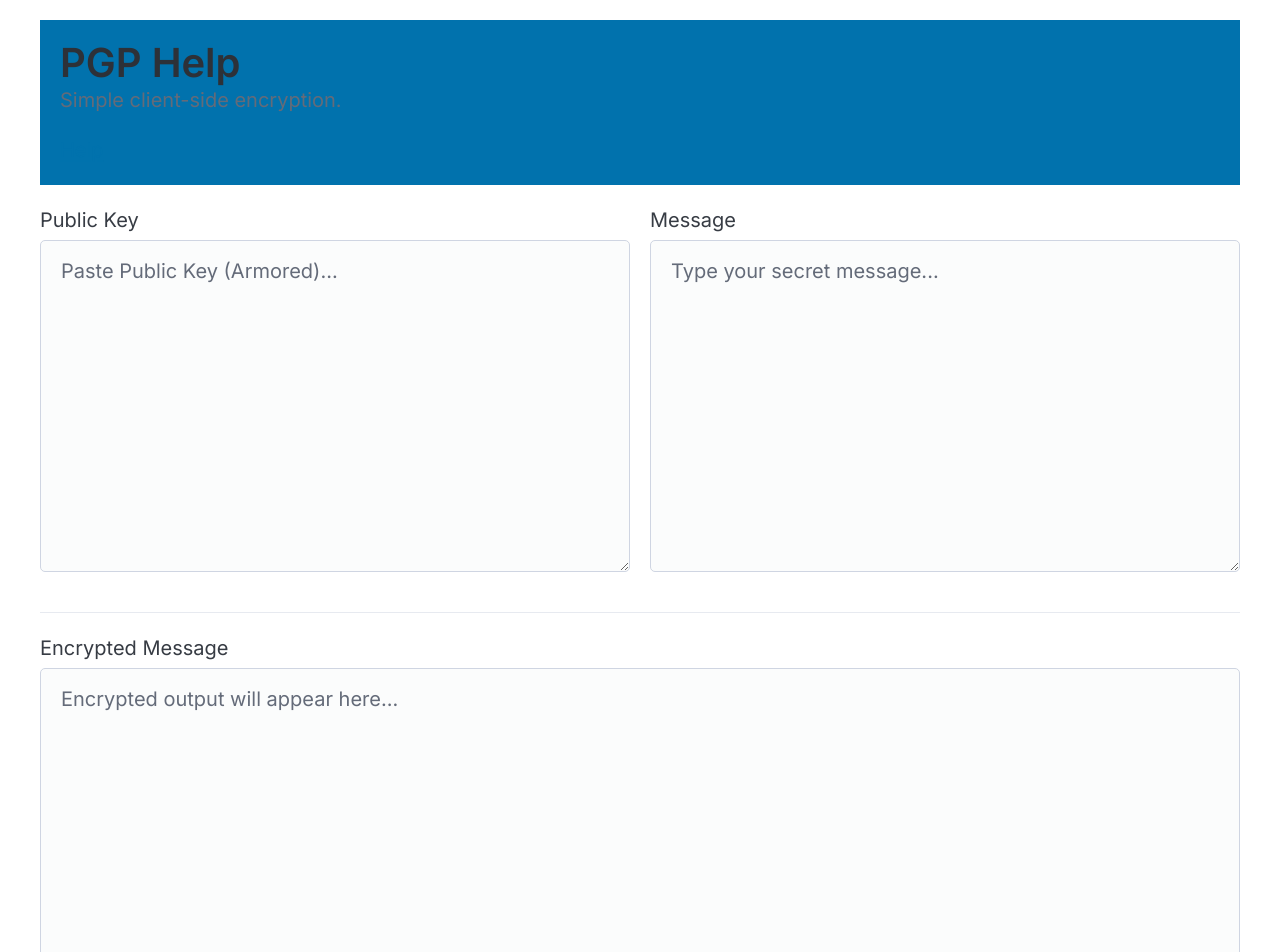
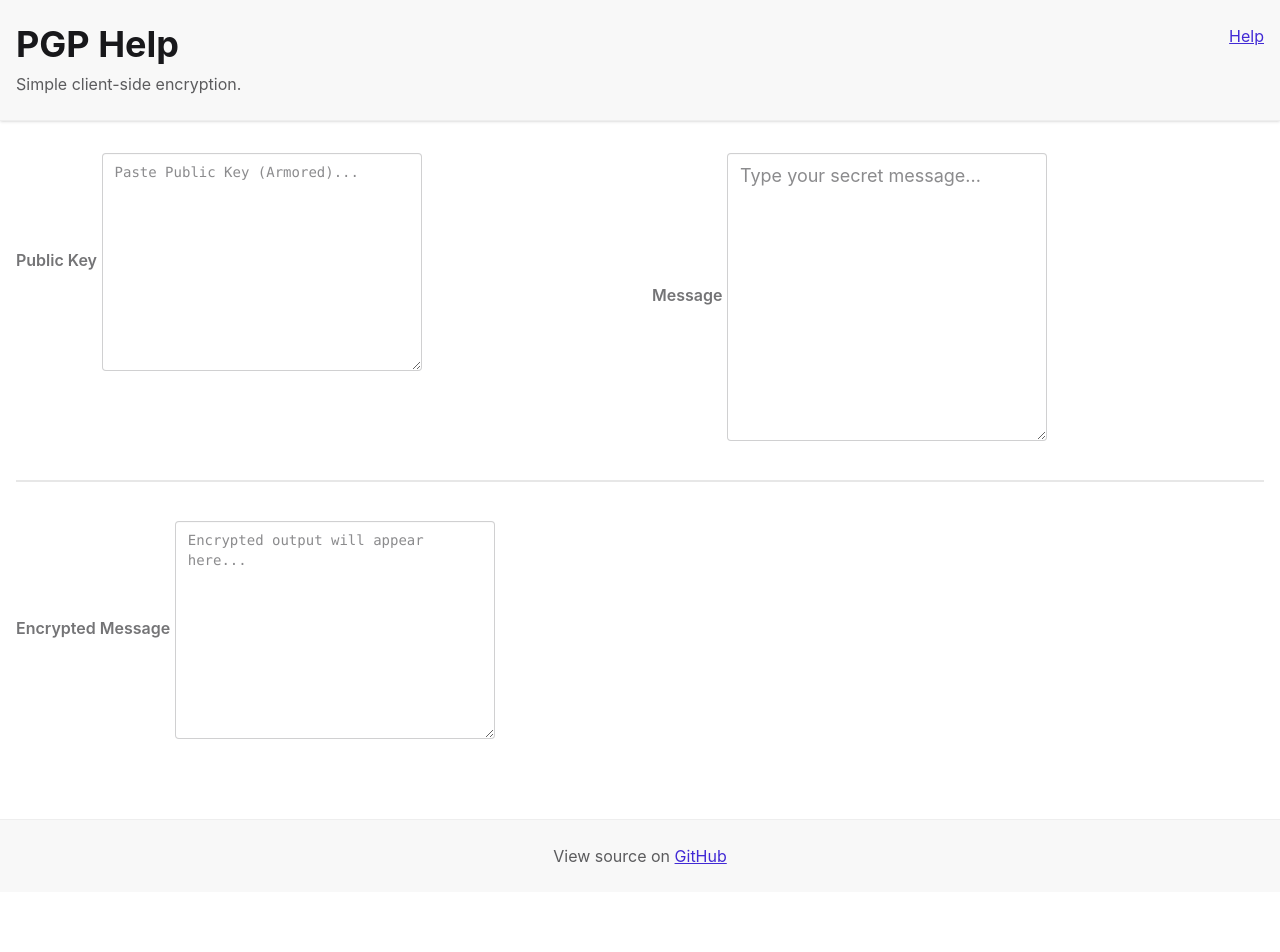
Before and after one commit to pgp-help/pgp.help, a Svelte app: page / in a window 1280 px wide. Shown: the top 952 px of the page. After the commit the page ends 892 px from the top, so only its background shows below. Built offline with nearby package versions, Linux system fonts and the light colour scheme.

Commit message:
Daisy migration

```diff
--- a/package.json
+++ b/package.json
@@ -15,10 +15,13 @@
 	"devDependencies": {
 		"@eslint/js": "^9.39.2",
 		"@sveltejs/vite-plugin-svelte": "^6.2.1",
+		"@tailwindcss/postcss": "^4.1.18",
 		"@testing-library/jest-dom": "^6.9.1",
 		"@testing-library/svelte": "^5.3.1",
 		"@testing-library/user-event": "^14.6.1",
 		"@types/openpgp": "^4.4.22",
+		"autoprefixer": "^10.4.23",
+		"daisyui": "^5.5.14",
 		"eslint": "^9.39.2",
 		"eslint-config-prettier": "^10.1.8",
 		"eslint-plugin-svelte": "^3.13.1",
@@ -26,6 +29,7 @@
 		"happy-dom": "^20.0.11",
 		"husky": "^9.1.7",
 		"lint-staged": "^16.2.7",
+		"postcss": "^8.5.6",
 		"prettier": "^3.7.4",
 		"prettier-plugin-svelte": "^3.4.1",
 		"svelte": "^5.43.8",
@@ -36,7 +40,6 @@
 		"vite": "npm:rolldown-vite@7.2.5"
 	},
 	"dependencies": {
-		"@picocss/pico": "^2.1.1",
 		"openpgp": "^6.3.0"
 	}
 }
--- /dev/null
+++ b/postcss.config.js
@@ -0,0 +1,5 @@
+export default {
+	plugins: {
+		'@tailwindcss/postcss': {}
+	}
+};
--- a/src/App.svelte
+++ b/src/App.svelte
@@ -27,32 +27,40 @@
 </script>
 
 <Layout>
-	<div class="grid">
-		<div>
-			<label for="key">
-				Public Key
-				<textarea id="key" bind:value={key} placeholder="Paste Public Key (Armored)..." rows="10"
-				></textarea>
+	<div class="grid grid-cols-1 lg:grid-cols-2 gap-6">
+		<div class="form-control">
+			<label class="label" for="key">
+				<span class="label-text font-semibold">Public Key</span>
 			</label>
+			<textarea
+				id="key"
+				bind:value={key}
+				placeholder="Paste Public Key (Armored)..."
+				rows="10"
+				class="textarea textarea-bordered textarea-lg font-mono text-sm"
+			></textarea>
 		</div>
 
-		<div>
-			<label for="message">
-				Message
-				<textarea
-					id="message"
-					bind:value={message}
-					placeholder="Type your secret message..."
-					rows="10"
-				></textarea>
+		<div class="form-control">
+			<label class="label" for="message">
+				<span class="label-text font-semibold">Message</span>
 			</label>
+			<textarea
+				id="message"
+				bind:value={message}
+				placeholder="Type your secret message..."
+				rows="10"
+				class="textarea textarea-bordered textarea-lg"
+			></textarea>
 		</div>
 	</div>
 
-	<hr />
+	<div class="divider my-8"></div>
 
-	<label for="output">
-		Encrypted Message
+	<div class="form-control">
+		<label class="label" for="output">
+			<span class="label-text font-semibold">Encrypted Message</span>
+		</label>
 		<textarea
 			id="output"
 			value={output}
@@ -60,6 +68,13 @@
 			placeholder="Encrypted output will appear here..."
 			rows="10"
 			aria-busy={isEncrypting}
+			class="textarea textarea-bordered textarea-lg font-mono text-sm"
 		></textarea>
-	</label>
+		{#if isEncrypting}
+			<div class="mt-4 flex items-center gap-2">
+				<span class="loading loading-spinner loading-sm"></span>
+				<span class="text-sm text-base-content/70">Encrypting...</span>
+			</div>
+		{/if}
+	</div>
 </Layout>
--- a/src/Layout.svelte
+++ b/src/Layout.svelte
@@ -1,23 +1,34 @@
-<main class="container">
-	<header>
-		<hgroup>
-			<h1>PGP Help</h1>
-			<p>Simple client-side encryption.</p>
-		</hgroup>
+<div class="min-h-screen flex flex-col bg-base-100">
+	<header class="bg-base-200 border-b border-base-300 shadow-sm">
+		<div class="container mx-auto px-4 py-6">
+			<div class="flex justify-between items-start">
+				<div>
+					<h1 class="text-4xl font-bold text-base-content">PGP Help</h1>
+					<p class="text-base-content/70 mt-2">Simple client-side encryption.</p>
+				</div>
 				<nav>
-			<a href="https://pgp.help" target="_blank" rel="noopener">Help</a>
+					<a href="https://pgp.help" target="_blank" rel="noopener" class="link link-primary">
+						Help
+					</a>
 				</nav>
+			</div>
+		</div>
 	</header>
 
+	<main class="flex-1 container mx-auto px-4 py-8">
 		<slot />
+	</main>
 
-	<footer>
+	<footer class="bg-base-200 border-t border-base-300 mt-12">
+		<div class="container mx-auto px-4 py-6 text-center text-base-content/70">
 			<p>
 				View source on <a
 					href="https://github.com/yourusername/pgp-svelte-wsl"
 					target="_blank"
-				rel="noopener">GitHub</a
+					rel="noopener"
+					class="link link-primary">GitHub</a
 				>
 			</p>
+		</div>
 	</footer>
-</main>
+</div>
--- a/src/app.css
+++ b/src/app.css
@@ -1,26 +1,10 @@
-/* Custom styles to override Pico if necessary */
-:root {
-	--pico-font-family: 'Inter', sans-serif;
-	--pico-primary: #25ebe1;
-	--pico-background-color: #f8f9fa;
-	--pico-color: #212529;
+@import 'tailwindcss';
+@plugin "daisyui" {
+	themes:
+		light --default,
+		dark --prefersdark,
+		cupcake,
+		dracula,
+		nord,
+		cyberpunk;
 }
-
-header {
-	background-color: var(--pico-primary-background);
-	padding: 1rem;
-	border-bottom: 1px solid var(--pico-border-color);
-	margin-bottom: 1rem;
-}
-
-footer {
-	background-color: var(--pico-muted-background);
-	padding: 1rem;
-	border-top: 1px solid var(--pico-border-color);
-	margin-top: 1rem;
-	text-align: center;
-}
-
-main {
-	padding: 1rem;
-}
--- a/src/main.js
+++ b/src/main.js
@@ -1,5 +1,4 @@
 import { mount } from 'svelte';
-import '@picocss/pico/css/pico.min.css';
 import './app.css';
 import App from './App.svelte';
 
--- /dev/null
+++ b/tailwind.config.js
@@ -0,0 +1,3 @@
+// Tailwind v4 uses CSS-based configuration
+// See src/app.css for theme configuration
+export default {};
```
Also changed, not shown: 2 other files (tests, documents, lock files or other folders). Lines whose indentation alone changed are shown as unchanged.
